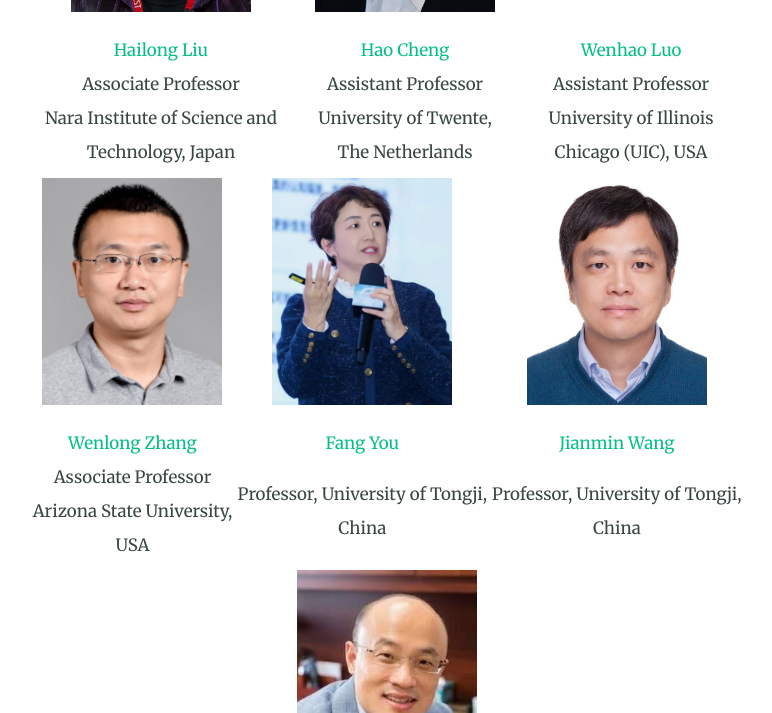
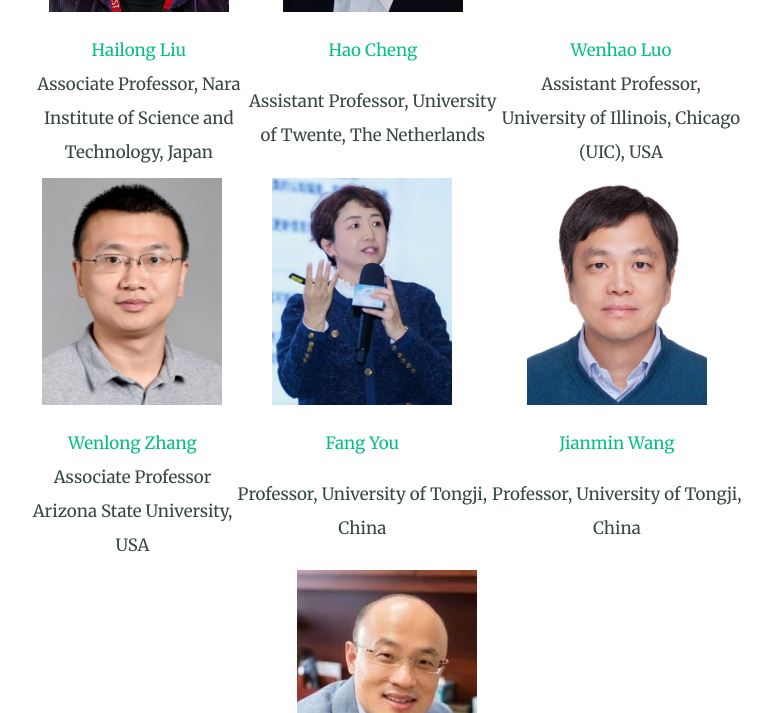
Before and after one commit to Are-You-Happy-with-AV/are-you-happy-with-av.github.io, a Jekyll site: the page built from index.md, in a window 1280 px wide and 900 px high, scrolled down 3768 px, cut to the strip 187-900 px from the top of the window. Shown: the whole strip, without its empty margins (253-1025 px from the left). Built offline with Jekyll 4.4.1, drawn with Linux system fonts in a browser that asks for light colours.

```diff
--- a/index.md
+++ b/index.md
@@ -64,7 +64,7 @@ Professor, University of Tongji, China | Professor, University of Tongji, China
 <img src="/assets/committee/Hailong liu.jpg" style="padding: 10px;" width="200" height="250"> |  <img src="/assets/committee/Hao Cheng.jpg" style="padding: 10px;" width="200" height="250"> | <img src="/assets/committee/Wenhao Luo.png" style="padding: 10px;" width="200" height="250">
 :-------------------------:|:-------------------------:|:-------------------------:
 [Hailong Liu](https://www.researchgate.net/profile/Hailong_Liu9)  |  [Hao Cheng](https://sites.google.com/view/hao-cheng/home) |  [Wenhao Luo](https://www.cs.uic.edu/~wenhao/)
-Associate Professor <br> Nara Institute of Science and <br> Technology, Japan| Assistant Professor <br> University of Twente, <br> The Netherlands | Assistant Professor <br> University of Illinois <br> Chicago (UIC), USA
+Associate Professor, Nara Institute of Science and <br> Technology, Japan| Assistant Professor, University of Twente, The Netherlands | Assistant Professor, University of Illinois, Chicago (UIC), USA
 
 <img src="/assets/committee/Wenlong Zhang.png" style="padding: 10px;" width="200" height="250">| <img src="/assets/committee/Fang You.jpg" style="padding: 10px;" width="200" height="250"> |  <img src="/assets/committee/Jianmin Wang.jpg" style="padding: 10px;" width="200" height="250">
 :-------------------------:|:-------------------------:|:-------------------------:
```
